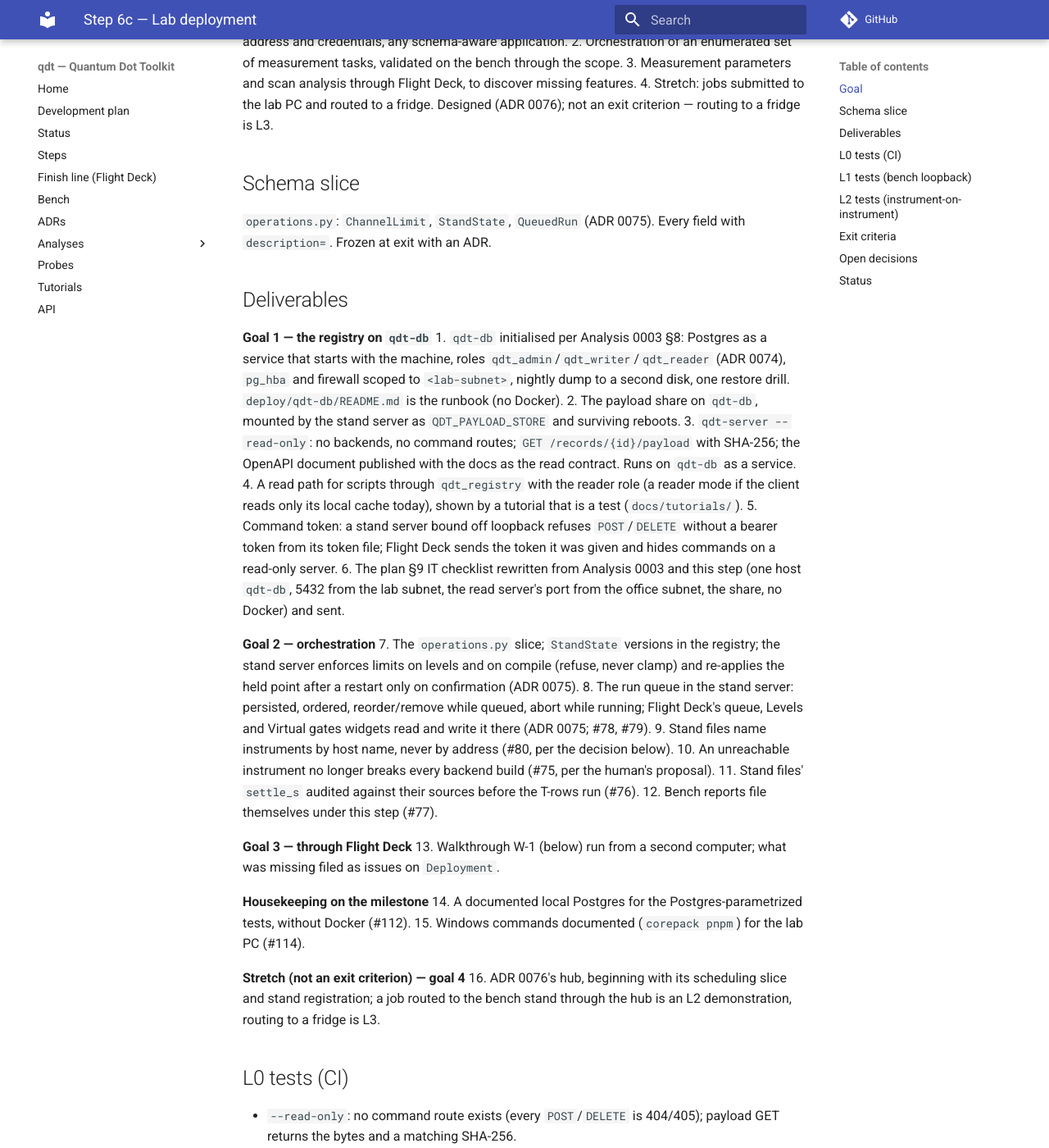
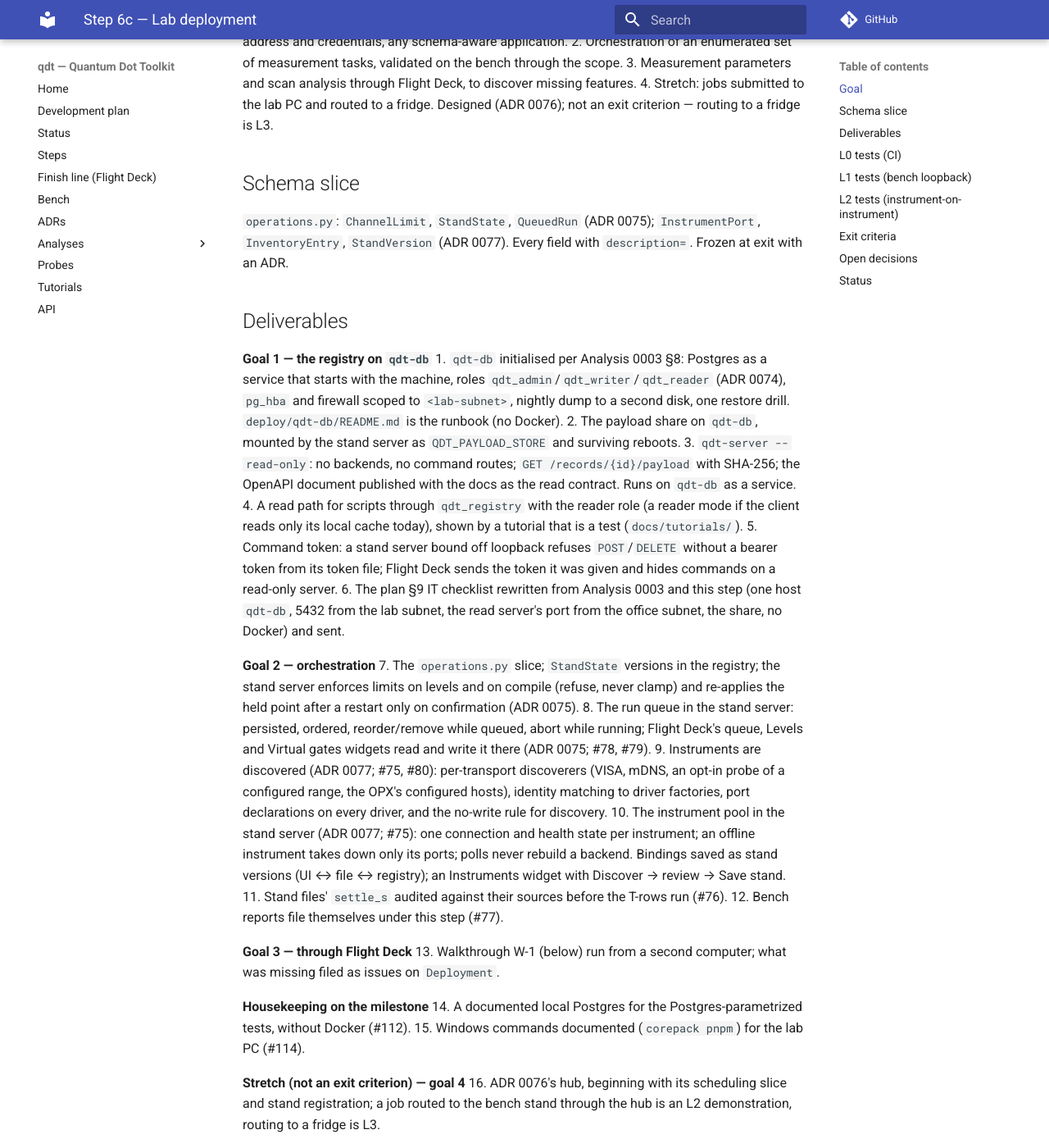
Before and after one commit to CowboyQuantum/qdt, an MkDocs documentation site: the page built from docs/steps/06c-lab-deployment.md, in a window 1280 px wide and 1400 px high, scrolled down 463 px. Shown: the whole window at 82% size. Built offline with MkDocs 1.6.1 and Material for MkDocs 9.7.7, drawn with Linux system fonts in a browser that asks for light colours; comment, search, counter and statistics services are not loaded; some of the changed text lies outside the part shown.

Commit message:
docs(adr): ADR 0077 (proposed), instruments are discovered, not declared
The human's proposal for #75 (2026-10-19): a live inventory from per-transport
discoverers, separate from bindings saved as stand versions (UI <-> file <->
registry); bind by identity so drifting addresses do not break a stand (#80);
an instrument pool where one offline instrument takes down only its ports;
discovery never writes an output. Step 6c gets deliverables 9-10, L0 rows, and
L1 rows D-1/D-2 in bench/test_l1_discovery.py; the slice gains InstrumentPort,
InventoryEntry, StandVersion.

```diff
--- a/docs/steps/06c-lab-deployment.md
+++ b/docs/steps/06c-lab-deployment.md
@@ -3,7 +3,7 @@
 > Fixed headings. Agents read this file for the current step; the narrative is in `DEVELOPMENT_PLAN.md`.
 > Inserted before Step 7 by ADR 0073. Milestone `Deployment` (issues #75–#80 and those added to it).
 > Design: ADR 0074 (registry and control path on the lab network), ADR 0075 (stand state and the run
-> queue on the server), ADR 0076 (measurement hub, stretch). Host runbook: Analysis 0003.
+> queue on the server), ADR 0077 (instruments are discovered), ADR 0076 (measurement hub, stretch). Host runbook: Analysis 0003.
 > The repo and its issues are public (rule 7): `qdt-db`, `<stand-host>`, `<lab-subnet>` and the like are
 > placeholders; real names, addresses and credentials never appear here.
 
@@ -18,7 +18,8 @@ The human's four goals (2026-10-19):
    criterion — routing to a fridge is L3.
 
 ## Schema slice
-`operations.py`: `ChannelLimit`, `StandState`, `QueuedRun` (ADR 0075). Every field with `description=`.
+`operations.py`: `ChannelLimit`, `StandState`, `QueuedRun` (ADR 0075); `InstrumentPort`, `InventoryEntry`,
+`StandVersion` (ADR 0077). Every field with `description=`.
 Frozen at exit with an ADR.
 
 ## Deliverables
@@ -42,8 +43,12 @@ Frozen at exit with an ADR.
    confirmation (ADR 0075).
 8. The run queue in the stand server: persisted, ordered, reorder/remove while queued, abort while running;
    Flight Deck's queue, Levels and Virtual gates widgets read and write it there (ADR 0075; #78, #79).
-9. Stand files name instruments by host name, never by address (#80, per the decision below).
-10. An unreachable instrument no longer breaks every backend build (#75, per the human's proposal).
+9. Instruments are discovered (ADR 0077; #75, #80): per-transport discoverers (VISA, mDNS, an opt-in probe of
+   a configured range, the OPX's configured hosts), identity matching to driver factories, port declarations
+   on every driver, and the no-write rule for discovery.
+10. The instrument pool in the stand server (ADR 0077; #75): one connection and health state per instrument;
+    an offline instrument takes down only its ports; polls never rebuild a backend. Bindings saved as stand
+    versions (UI ↔ file ↔ registry); an Instruments widget with Discover → review → Save stand.
 11. Stand files' `settle_s` audited against their sources before the T-rows run (#76).
 12. Bench reports file themselves under this step (#77).
 
@@ -69,6 +74,10 @@ Frozen at exit with an ADR.
 - Queue: order holds through reorder, remove and abort; a queued entry survives a server restart; one
   run at a time.
 - Flight Deck e2e: the queue widget reflects server order; commands are absent against a read-only server.
+- Discovery on emulators: candidates identified and matched; ports declared; no output written during
+  discovery; a factory that raises leaves the pool's other instruments usable and polls do not rebuild;
+  a compile using an offline port is refused; a binding saved in the widget equals the exported file and
+  the registry's latest stand version.
 
 ## L1 tests (bench loopback)
 `bench/test_l1_remote_read.py` (`PLANNED_BY = ("docs/steps/06c-lab-deployment.md",)`), run from a computer
@@ -79,6 +88,12 @@ that is not the measurement PC, with the registry on `qdt-db`:
 - **R-3 after a reboot:** `qdt-db` rebooted and left alone; R-1 passes (Analysis 0003 §8 step 4).
 - **R-4 commands need a token:** a command to the stand server from this computer without a token is
   refused and changes nothing on the scope.
+
+`bench/test_l1_discovery.py` (`PLANNED_BY = ("docs/steps/06c-lab-deployment.md",)`), on the bench:
+- **D-1 discover:** discovery lists every bench instrument with its ports; the scope's reading of the QDAC
+  channel is unchanged by discovery (nothing written).
+- **D-2 one instrument off:** with the SMU powered off, discovery marks it offline, its ports unavailable, and
+  T-1 passes on the QDAC; powered on again, the pool reconnects without a server restart.
 
 ## L2 tests (instrument-on-instrument)
 `bench/test_l2_orchestration.py` (`PLANNED_BY = ("docs/steps/06c-lab-deployment.md",)`). Every row is
@@ -120,10 +135,10 @@ Each closes by an ADR or by the human's decision recorded on its issue.
 - Database roles and where credentials live: ADR 0074 proposes three roles and per-machine environment.
 - Where the run queue lives (#78): ADR 0075 proposes the stand server.
 - Where limits, couplings and the held point live (#79): ADR 0075 proposes versioned `StandState`.
-- Stable network names for instruments (#80): proposed DHCP reservations plus DNS names (or host entries
-  on the measurement PC), stand files naming hosts only; the bench may keep link-local. Human and IT decide.
-- An unreachable instrument breaking every backend build (#75): the human's proposal, decided before
-  deliverable 10.
+- Accept or amend **ADR 0077** (instruments are discovered) before deliverables 9–10; it closes #75 and,
+  by binding to identity rather than address, #80 (DHCP reservations stay good practice, not a requirement).
+- The instrument range the LAN probe may touch, and whether IT allows probing at all (mDNS alone otherwise):
+  part of deliverable 6's IT ask.
 - The lab PC's OS (plan §12 #6, #114): a Windows host with Postgres either as a native service or in WSL2
   (Analysis 0003 §4's caveats: mirrored networking, systemd, start at boot); decided with deliverable 1.
 - A local Postgres test run without Docker (#112): deliverable 14.
```
Also changed, not shown: other parts of docs/steps/06c-lab-deployment.md (+1 -1 lines), docs/DEVELOPMENT_PLAN.md (+1 -1 lines), docs/adr/0077-instruments-are-discovered.md (added, +73 -0 lines), docs/adr/README.md (+1 -0 lines).
